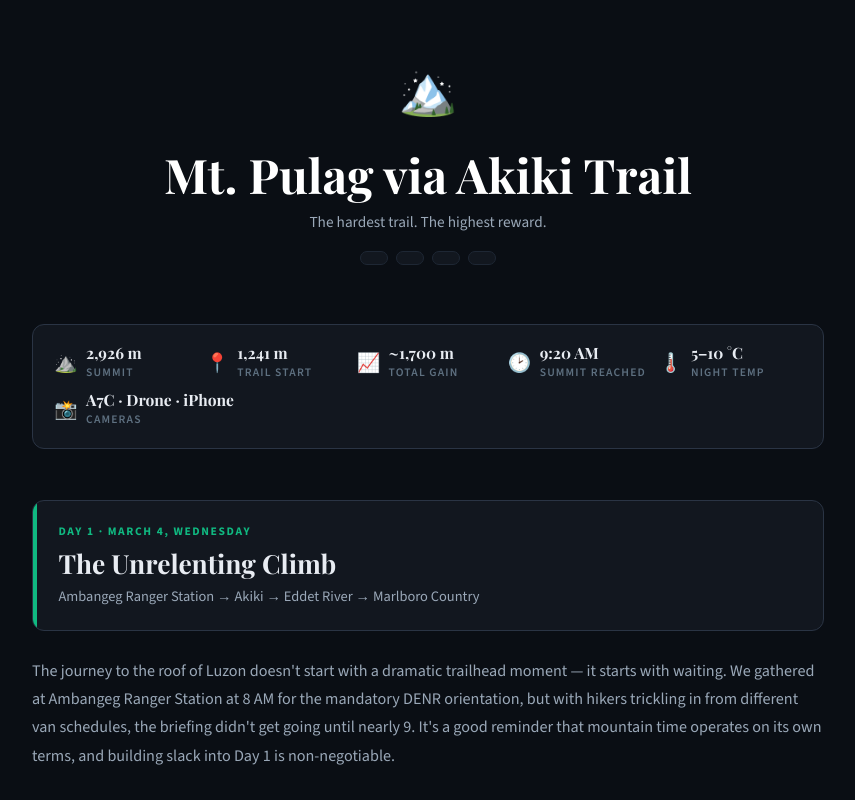
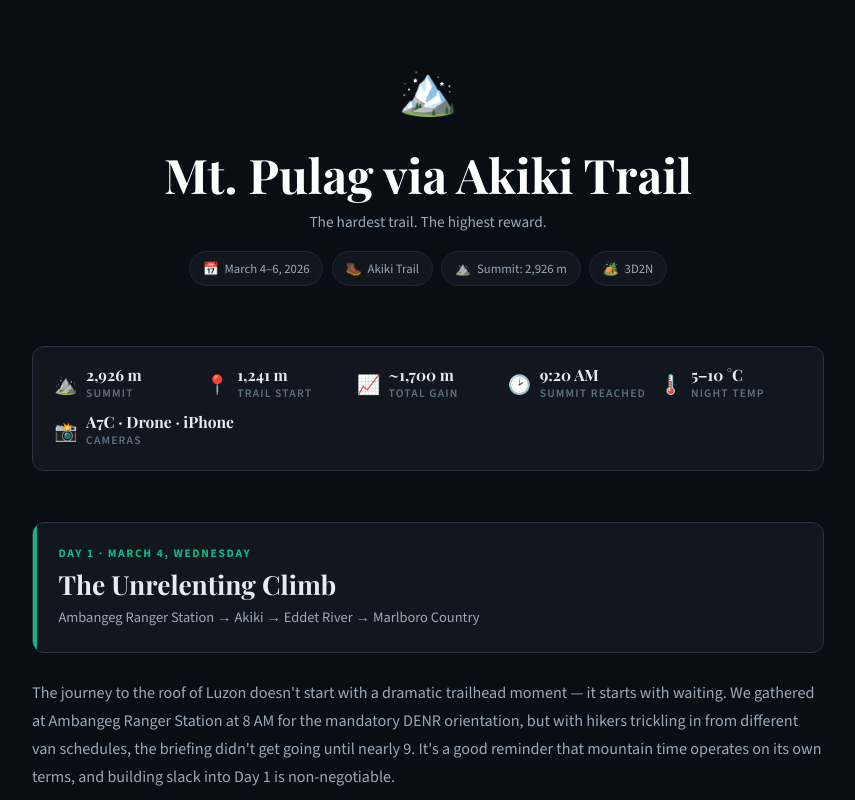
Before and after one commit to jasonalmine/travel-itineraries, a Next.js app: page /pulag/hike in a window 1280 px wide. Shown: the top 800 px of the page, without its empty margins (212-1067 px from the left). Built offline with nearby package versions, Linux system fonts and the light colour scheme.

Commit message:
Fix badge prop: label → icon+text

```diff
--- a/src/app/pulag/hike/page.tsx
+++ b/src/app/pulag/hike/page.tsx
@@ -102,10 +102,10 @@ export default function PulagHikePage() {
           title="Mt. Pulag via Akiki Trail"
           subtitle="The hardest trail. The highest reward."
           badges={[
-            { label: "March 4–6, 2026" },
-            { label: "Akiki Trail" },
-            { label: "Summit: 2,926 m" },
-            { label: "3D2N" },
+            { icon: "📅", text: "March 4–6, 2026" },
+            { icon: "🥾", text: "Akiki Trail" },
+            { icon: "⛰️", text: "Summit: 2,926 m" },
+            { icon: "🏕️", text: "3D2N" },
           ]}
         />
 
```
